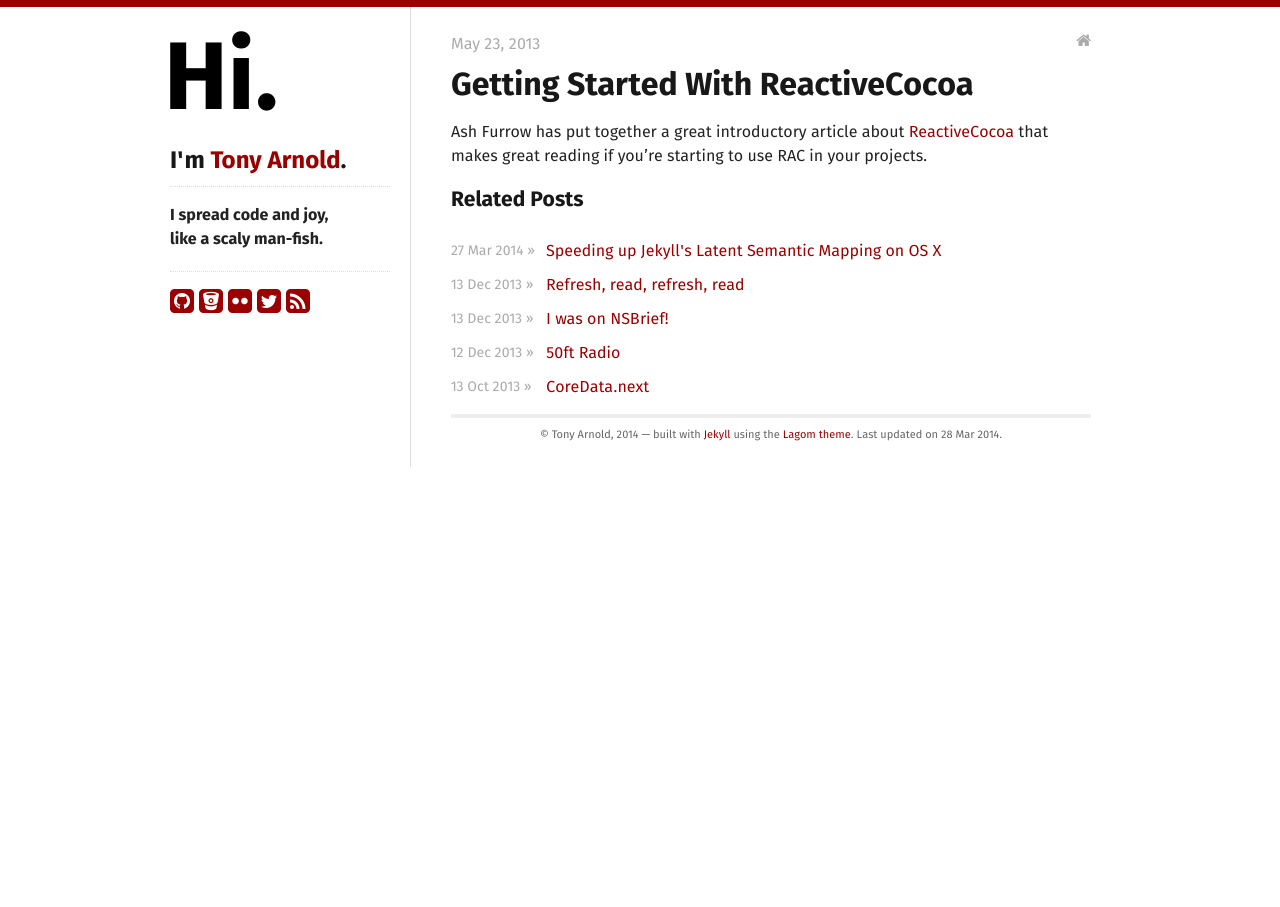
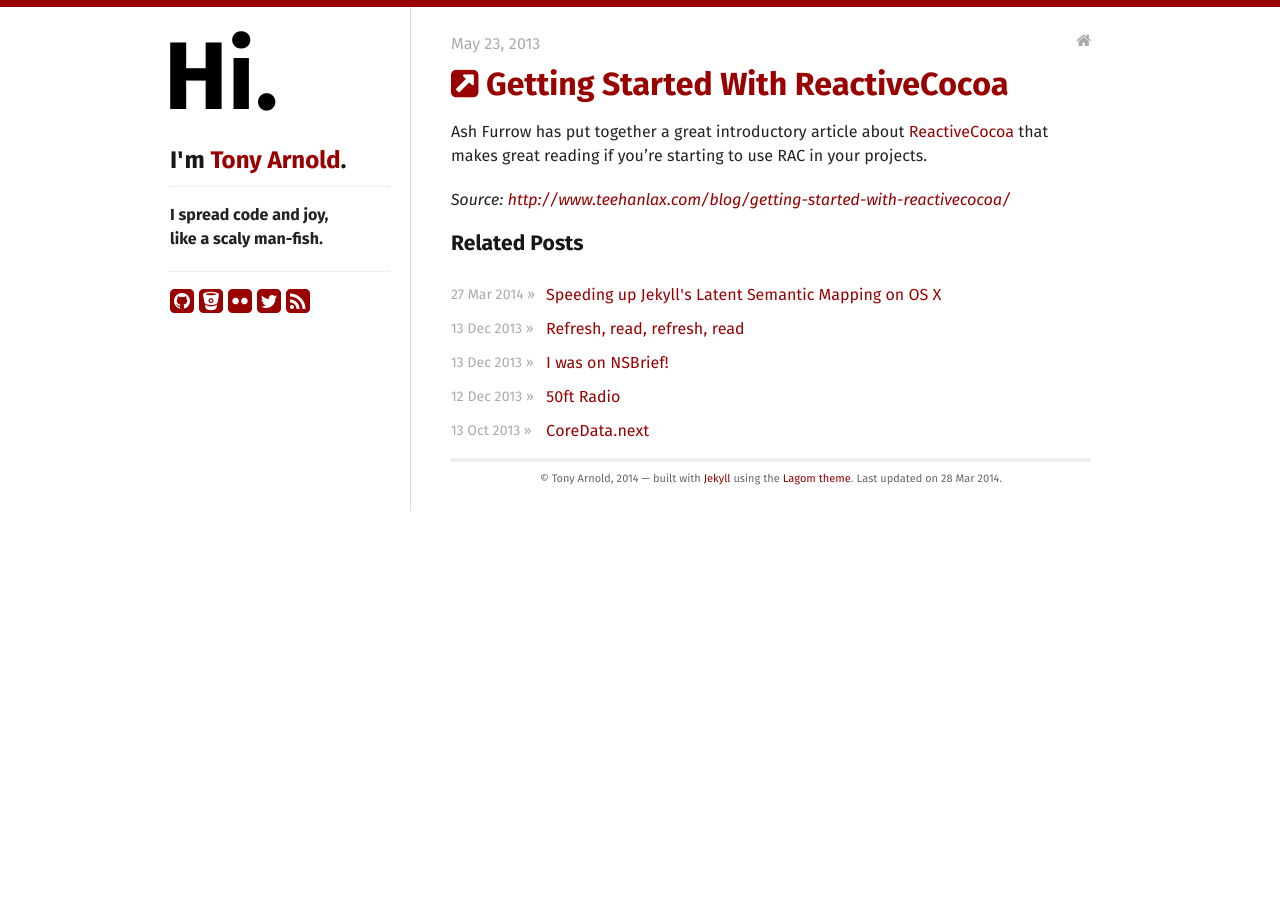
Before and after one commit to tonyarnold/tonyarnold.github.io, a Jekyll site: the page built from _posts/2013-05-23-getting-started-with-reactivecocoa.md, in a window 1280 px wide. Built offline with Jekyll 4.4.1, drawn with Linux system fonts in a browser that asks for light colours; nearby versions of some CDN libraries.

Commit message:
Add external source links

```diff
--- a/_includes/css/screen.css
+++ b/_includes/css/screen.css
@@ -399,6 +399,10 @@ i.fa-hn {
 	margin: 0px auto;
 }
 
+#post .source {
+  font-style: italic;
+}
+
 
 /* Retina iPad and smaller */
 @media only screen and (max-width: 1136px) {
--- a/_layouts/post.html
+++ b/_layouts/post.html
@@ -9,10 +9,19 @@ layout: default
   </a>
 </p>
 
-<h1 class="title">{{ page.title }}</h1>
+<h1 class="title">
+{% unless page.source %}
+  {{ page.title }}
+{% else %}
+  <a href="{{page.source}}" rel="external"><i class="fa fa-external-link-square"></i> {{page.title}}</a>
+{% endunless %}
+</h1>
 
 <div id="post">
   {{ content }}
+  {% if page.source %}
+    <p class="source">Source: <a href="{{page.source}}" rel="external">{{page.source}}</a></p>
+  {% endif %}
 </div>
 
 <div id="related">
--- a/_posts/2013-05-23-getting-started-with-reactivecocoa.md
+++ b/_posts/2013-05-23-getting-started-with-reactivecocoa.md
@@ -2,7 +2,7 @@
 layout: post
 date: 2013-05-23 12:35
 title: Getting Started With ReactiveCocoa
-link: http://www.teehanlax.com/blog/getting-started-with-reactivecocoa/
+source: http://www.teehanlax.com/blog/getting-started-with-reactivecocoa/
 tags:  [Cocoa, ReactiveCocoa, Objective-C]
 ---
 
```
Also changed, not shown: _posts/2013-05-13-yapdatabase.md (+1 -1 lines), _posts/2013-05-23-simplify-delivering-racsignals-on-the-main-thread.md (+1 -1 lines), _posts/2013-05-24-minimising-platform-specific-code-with-mvvm-video.md (+1 -1 lines).
